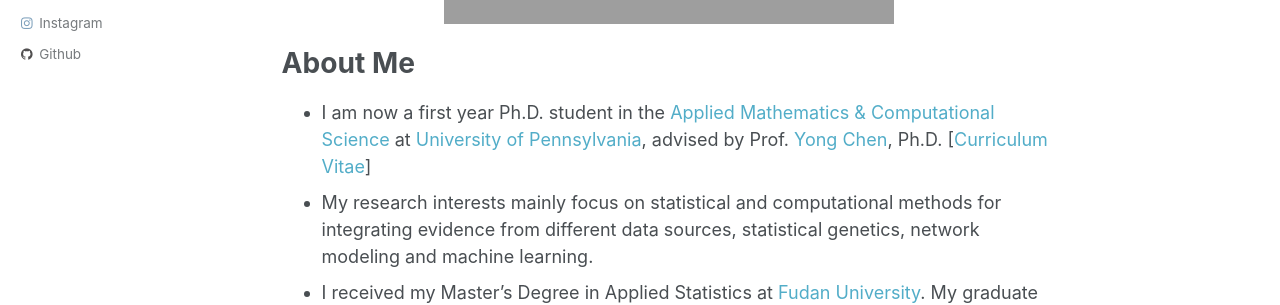
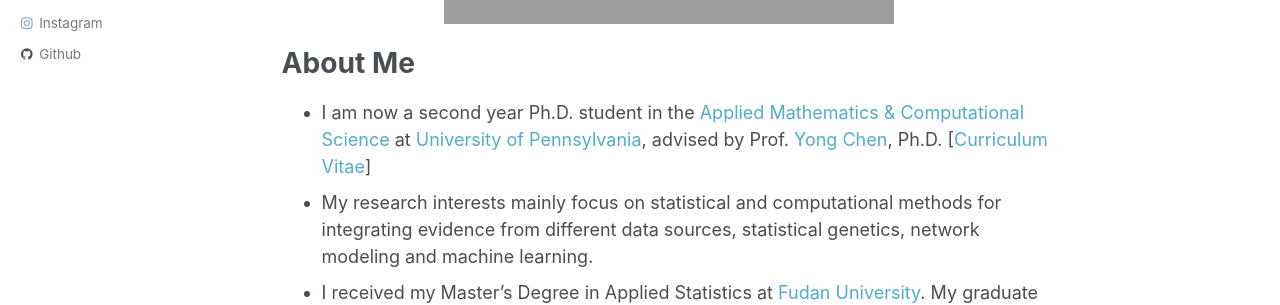
Before and after one commit to nbxszby416/nbxszby416.github.io, a Jekyll site: the page built from _pages/about.md, in a window 1280 px wide and 900 px high. Shown: the part 446-751 px from the top of the window. Built offline with Jekyll 4.4.1, drawn with Linux system fonts in a browser that asks for light colours.

Commit message:
20220904 update

```diff
--- a/_pages/about.md
+++ b/_pages/about.md
@@ -13,7 +13,7 @@ redirect_from:
 </p>
 
 # About Me
-* I am now a first year Ph.D. student in the [Applied Mathematics & Computational Science](https://www.amcs.upenn.edu/) at [University of Pennsylvania](https://www.upenn.edu/), advised by Prof. [Yong Chen](https://penncil.med.upenn.edu/about-pi/), Ph.D. [[Curriculum Vitae](https://nbxszby416.github.io/files/bingyu_cv.pdf)]
+* I am now a second year Ph.D. student in the [Applied Mathematics & Computational Science](https://www.amcs.upenn.edu/) at [University of Pennsylvania](https://www.upenn.edu/), advised by Prof. [Yong Chen](https://penncil.med.upenn.edu/about-pi/), Ph.D. [[Curriculum Vitae](https://nbxszby416.github.io/files/bingyu_cv.pdf)]
 * My research interests mainly focus on statistical and computational methods for integrating evidence from different data sources, statistical genetics, network modeling and machine learning.
 * I received my Master's Degree in Applied Statistics at [Fudan University](https://www.fudan.edu.cn/en). My graduate thesis advisor is Prof. [Shuqin Zhang](http://math.fudan.edu.cn/ShowPeople.aspx?info_lb=548&flag=526&info_id=3144), and my graduate thesis is *Cell Type Annotation Based on Joint Scoring and Supervised Learning*.
 * I received my Bachelor’s Degree in Mathematics and Applied Mathematics at [Shanghai Jiao Tong University](http://en.sjtu.edu.cn/). My undergraduate research advisors are Prof. [Mijia Lai](http://math.sjtu.edu.cn/faculty/mlai/) and Prof. [Ling Pi](http://www.math.sjtu.edu.cn/Default/teachershow/tags/MDAwMDAwMDAwMLKIfts), and my thesis advisor is Prof. [Dewen Xiong](http://www.math.sjtu.edu.cn/Default/teachershow/tags/MDAwMDAwMDAwMLKIhpQ).
```
